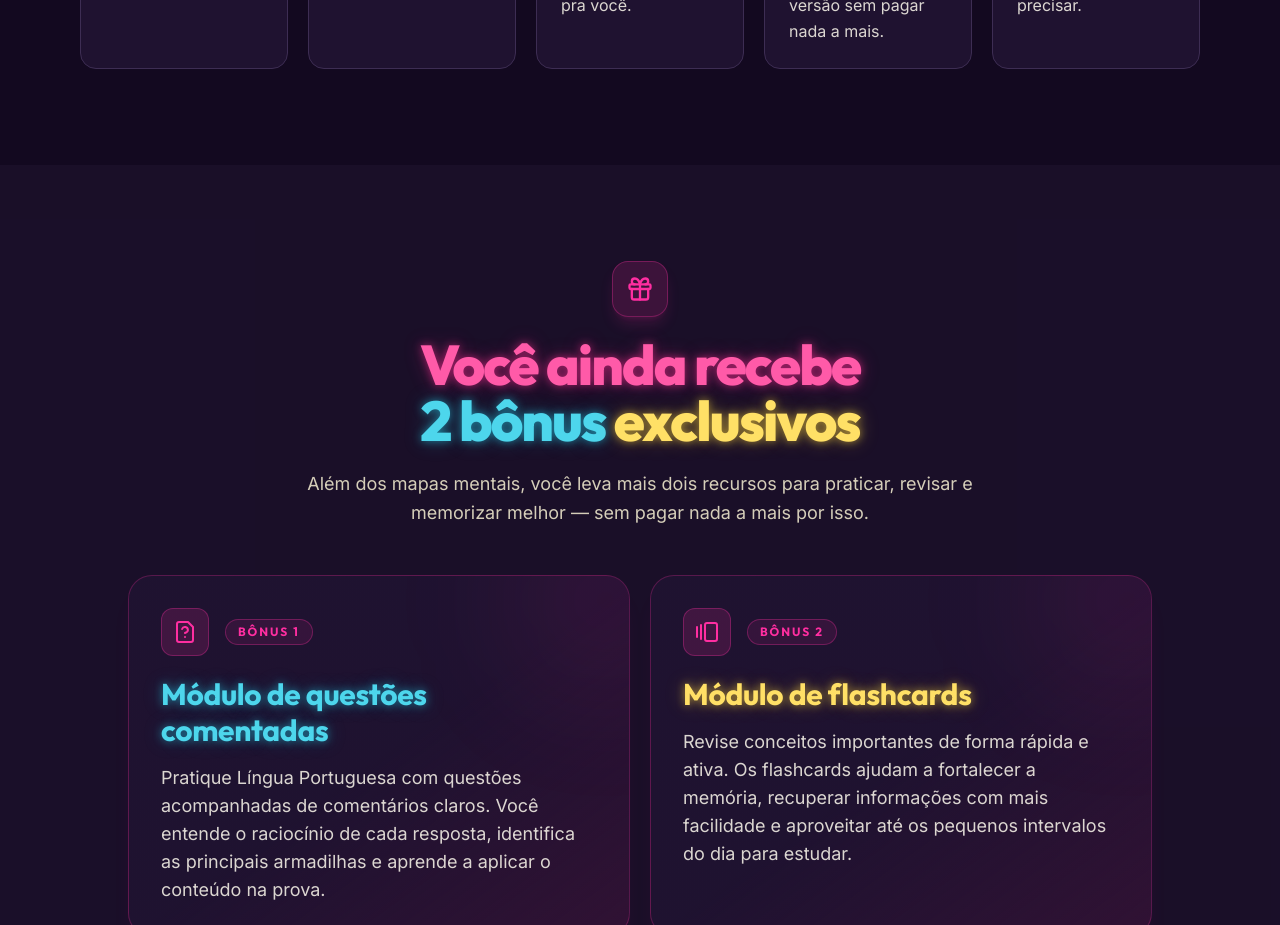
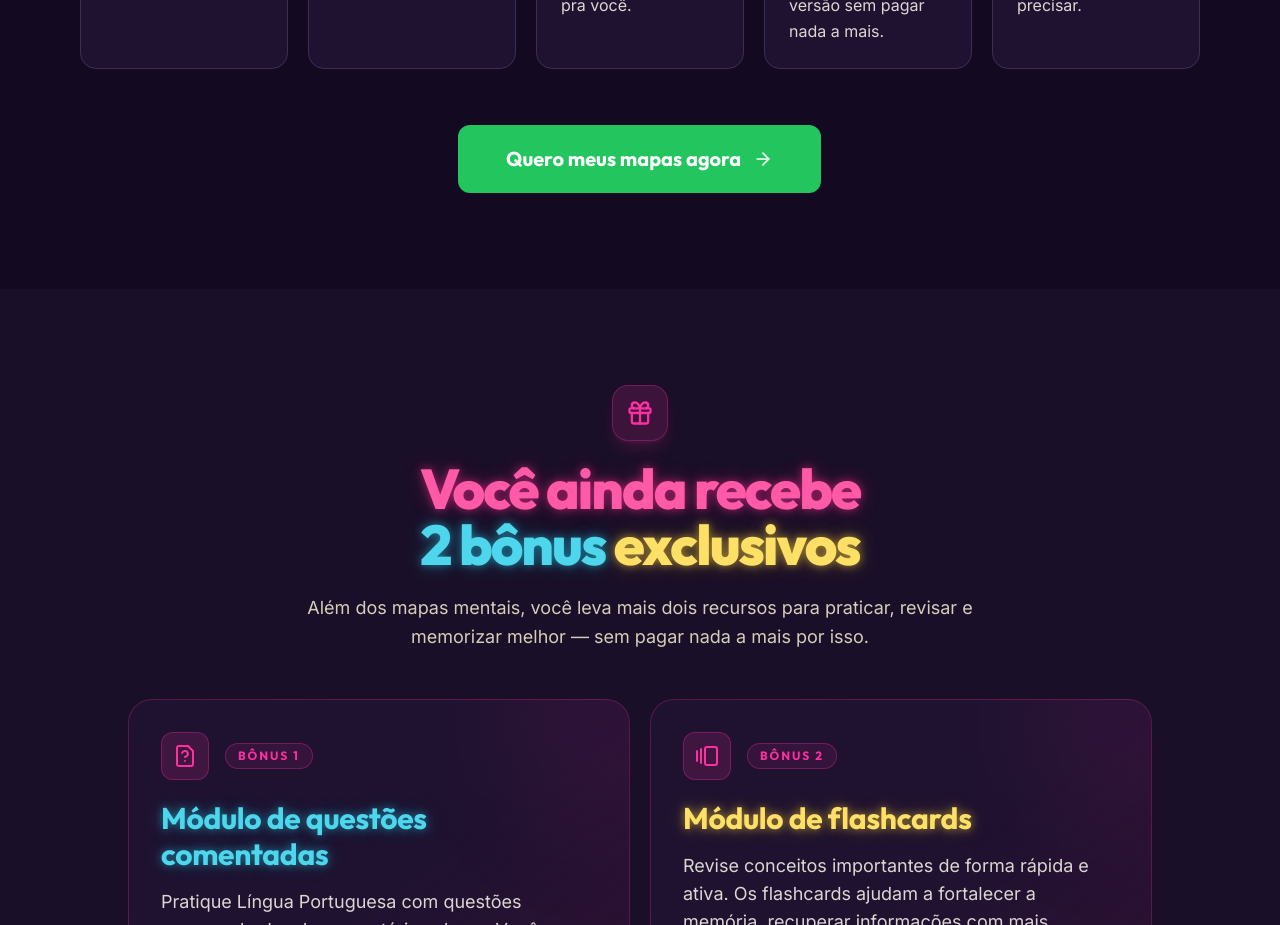
Before and after one commit to jnxaceleradora/comunidademagaiao, a React (Vite) app: page / in a window 1280 px wide. Shown: the part 6640-7565 px from the top of the page. Built offline with nearby package versions, Linux system fonts and the light colour scheme; the HTML template or start-up script is replaced by a standard one.

Commit message:
Adiciona CTA entre vantagens e bonus

```diff
--- a/src/components/BenefitsSection.tsx
+++ b/src/components/BenefitsSection.tsx
@@ -1,5 +1,5 @@
 import { motion } from "framer-motion";
-import { Zap, Printer, Laptop, RefreshCw, Infinity as InfinityIcon } from "lucide-react";
+import { ArrowRight, Zap, Printer, Laptop, RefreshCw, Infinity as InfinityIcon } from "lucide-react";
 
 const benefits = [
   {
@@ -78,6 +78,20 @@ const BenefitsSection = () => {
             );
           })}
         </div>
+
+        <div className="mt-10 flex justify-center md:mt-14">
+          <motion.a
+            href="https://pay.kiwify.com.br/IFakDkU"
+            target="_blank"
+            rel="noopener noreferrer"
+            whileHover={{ scale: 1.04 }}
+            whileTap={{ scale: 0.98 }}
+            className="inline-flex w-full max-w-sm animate-pulse-btn items-center justify-center gap-3 rounded-xl bg-primary px-5 py-4 text-center font-heading text-base font-bold text-primary-foreground shadow-lg shadow-primary/40 sm:w-auto sm:px-9 sm:text-lg md:px-12 md:py-5 md:text-xl"
+          >
+            Quero meus mapas agora
+            <ArrowRight className="h-5 w-5 shrink-0" />
+          </motion.a>
+        </div>
       </div>
     </section>
   );
```
